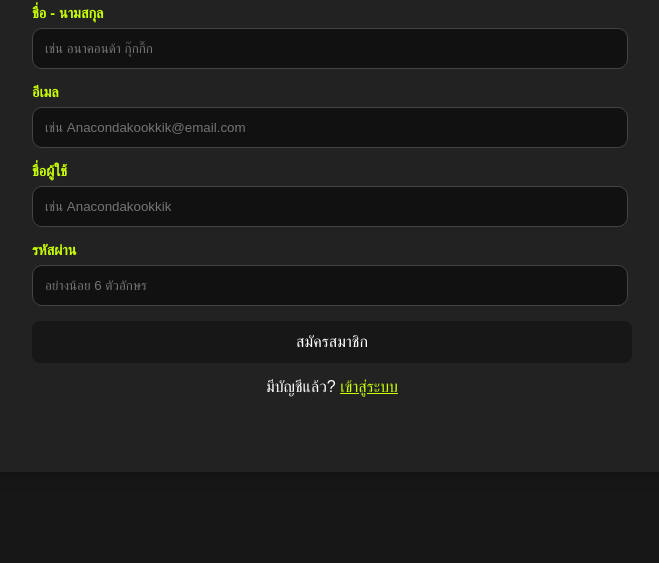
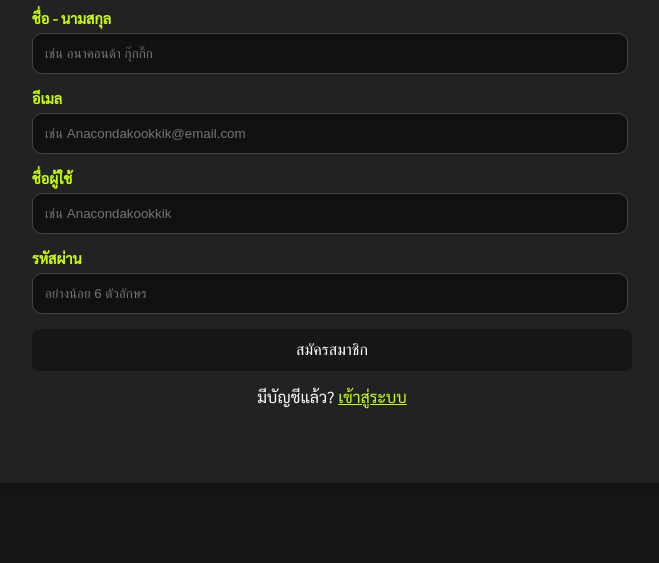
Before and after one commit to mxitrx/Anacondakookkik, a plain HTML site: page register.html in a window 1280 px wide. Shown: the part 251-814 px from the top of the page, without its empty margins (308-967 px from the left). Drawn offline with Linux system fonts and the light colour scheme.

Commit message:
Update register.html

```diff
--- a/register.html
+++ b/register.html
@@ -2,6 +2,7 @@
 <html lang="th">
 <head>
   <meta charset="UTF-8">
+  <link href="https://fonts.googleapis.com/css2?family=Sarabun&display=swap" rel="stylesheet">
   <meta name="viewport" content="width=device-width, initial-scale=1.0">
   <title>สมัครสมาชิก - E-Farmbook</title>
   <link rel="stylesheet" href="styles.css">
```
